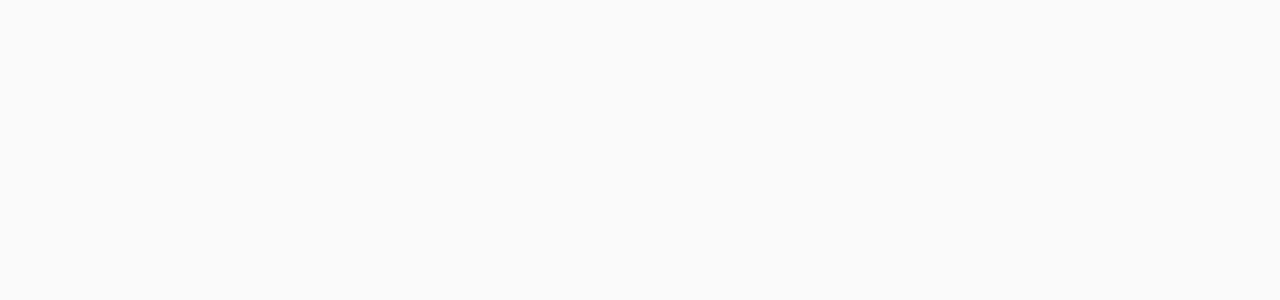
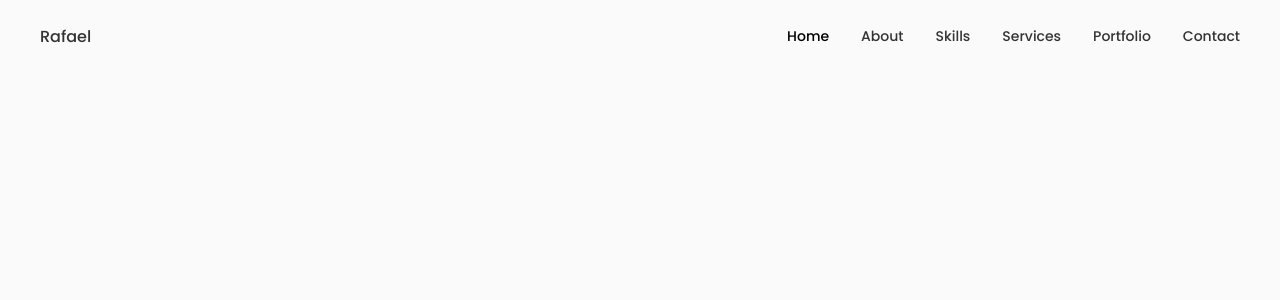
Before and after one commit to rafaelx0liveira/portfolio, a React (Vite) app: page / in a window 1280 px wide. Shown: the top 300 px of the page. Built offline with nearby package versions, Linux system fonts and the light colour scheme.

Commit message:
feat: header organism

```diff
--- a/src/assets/styles/_style.css
+++ b/src/assets/styles/_style.css
@@ -1,5 +1,6 @@
 @import "./colors/_colors.css";
 @import "./components/_components.css";
-@import "./global/_global.css";
 @import "./reset/_reset.css";
 @import "./typography/_typography.css";
+@import "./global/_header.css";
+@import "./global/_global.css";
--- a/src/assets/styles/global/_global.css
+++ b/src/assets/styles/global/_global.css
@@ -3,6 +3,9 @@
 ****************************/
 
 :root {
+
+    /* Header Height */
+    --header-height: 3rem;
 
     /* Margin Bottom */
 
@@ -24,3 +27,30 @@
     --z-fixed: 100;
     --z-modal: 1000;
 }
+
+/* BREAKPOINTS */
+
+/* For large devices */
+@media screen and (max-width: 992px) {
+    .container{
+        margin-left: var(--mb-1-5);
+        margin-right: var(--mb-1-5);
+    }
+}
+
+/* For medium devices */
+@media screen and (max-width: 768px) {
+
+}
+
+@media screen and (max-width: 576px) {
+
+}
+
+/* For small devices */
+@media screen and (max-width: 350px) {
+    .container{
+        margin-left: var(--mb-1);
+        margin-right: var(--mb-1);
+    }
+}
--- /dev/null
+++ b/src/assets/styles/global/_header.css
@@ -0,0 +1,127 @@
+/****************************
+            HEADER
+****************************/
+
+.header{
+    width: 100%;
+    position: fixed;
+    top: 0;
+    left: 0;
+    z-index: var(--z-fixed);
+    background-color: var(--body-color);
+}
+
+.nav{
+    height: calc(var(--header-height) + 1.5rem);
+    display: flex;
+    justify-content: space-between;
+    align-items: center;
+    column-gap: 1rem;
+}
+
+.nav-logo,
+.nav-toggle{
+    color: var(--title-color);
+    font-weight: var(--font-medium);
+}
+
+.nav-list{
+    display: flex;
+    column-gap: 2rem;
+}
+
+.nav-link{
+    display: flex;
+    flex-direction: column;
+    align-items: center;
+    font-size: var(--small-font-size);
+    color: var(--title-color);
+    font-weight: var(--font-medium);
+    transition: 0.3s;
+}
+
+.nav-icon,
+.nav-close,
+.nav-toggle{
+    display: none;
+}
+
+/* Active Link */
+.active-link,
+.nav-link:hover{
+    color: var(--title-color-dark);
+}
+
+/* For medium devices */
+@media screen and (max-width: 768px) {
+    .header{
+        top: initial;
+        bottom: 0;
+    }
+
+    .nav{
+        height: var(--header-height);
+    }
+
+    .nav-menu{
+        position: fixed;
+        bottom: -100%;
+        left: 0;
+        width: 100%;
+        background-color: var(--body-color);
+        padding: 2rem 0.25rem 4rem;
+        box-shadow: 0 -1px 4px rgba(0, 0, 0, 0.15);
+        border-radius: 1.5rem 1.5rem 0 0;
+        transition: .3s;
+    }
+
+    /* Show Menu */
+    .show-menu{
+        bottom: 0;
+    }
+
+    .nav-list{
+        display: grid;
+        grid-template-columns: repeat(3, 1fr);
+        gap: 2rem;
+    }
+
+    .nav-icon{
+        font-size: 1.2rem;
+    }
+
+    .nav-close{
+        position: absolute;
+        right: 1.3rem;
+        bottom: .5rem;
+        font-size: 1.5rem;
+        cursor: pointer;
+        color: var(--title-color);
+    }
+
+    .nav-close:hover{
+        color: var(--title-color-dark);
+    }
+
+    .nav-toggle{
+        font-size: 1.1rem;
+        cursor: pointer;
+    }
+
+    .nav-icon,
+    .nav-close,
+    .nav-toggle{
+        display: block;
+    }
+}
+
+/* For small devices */
+@media screen and (max-width: 350px) {
+    .nav-menu{
+        padding: 2rem 0.25rem 4rem;
+    }
+
+    .nav-list{
+        column-gap: 0;
+    }
+}
--- a/src/assets/styles/reset/_reset.css
+++ b/src/assets/styles/reset/_reset.css
@@ -7,11 +7,6 @@
 }
 
 body {
-    margin: 0;
-    display: flex;
-    place-items: center;
-    min-width: 320px;
-    min-height: 100vh;
     background-color: var(--body-color);
     color: var(--text-color);
 }
--- /dev/null
+++ b/src/components/organisms/Header.tsx
@@ -0,0 +1,64 @@
+import React, { useState } from 'react'
+
+const Header = () => {
+    /* Toggle Menu */
+    const [Toggle, showMenu] = useState(false);
+
+    return (
+        <header className="header">
+            <nav className="nav container">
+                <a href="index.html" className="nav-logo">Rafael</a>
+
+                <div className={Toggle ? "nav-menu show-menu" : "nav-menu"}>
+                    <ul className="nav-list grid">
+                        <li className="nav-item">
+                            <a href="#home" className="nav-link active-link">
+                                <i className="uil uil-estate nav-icon"></i> Home
+                            </a>
+                        </li>
+
+                        <li className="nav-item">
+                            <a href="#about" className="nav-link">
+                                <i className="uil uil-user nav-icon"></i> About
+                            </a>
+                        </li>
+
+                        <li className="nav-item">
+                            <a href="#skills" className="nav-link">
+                                <i className="uil uil-file-alt nav-icon"></i> Skills
+                            </a>
+                        </li>
+
+                        <li className="nav-item">
+                            <a href="#services" className="nav-link">
+                                <i className="uil uil-briefcase-alt nav-icon"></i> Services
+                            </a>
+                        </li>
+
+                        <li className="nav-item">
+                            <a href="#portfolio" className="nav-link">
+                                <i className="uil uil-scenery nav-icon"></i> Portfolio
+                            </a>
+                        </li>
+
+                        <li className="nav-item">
+                            <a href="#contact" className="nav-link">
+                                <i className="uil uil-message nav-icon"></i>Contact
+                            </a>
+                        </li>
+                    </ul>
+
+                    <i className="uil uil-times nav-close" onClick={() => showMenu(!Toggle)}></i>
+
+                </div>
+
+                <div className="nav-toggle" onClick={() => showMenu(!Toggle)}>
+                    <i className="uil uil-apps"></i>
+                </div>
+            </nav>
+
+        </header>
+    )
+}
+
+export default Header
--- a/src/main.tsx
+++ b/src/main.tsx
@@ -1,10 +1,12 @@
 import { StrictMode } from 'react'
 import { createRoot } from 'react-dom/client'
-// import App from './App.tsx'
+
 import './assets/styles/_style.css'
+
+import Header from './components/organisms/Header'
 
 createRoot(document.getElementById('root')!).render(
   <StrictMode>
-    {/* <App /> */}
+    <Header />
   </StrictMode>,
 )
```
Also changed, not shown: src/assets/styles/components/_components.css (+0 -21 lines).
